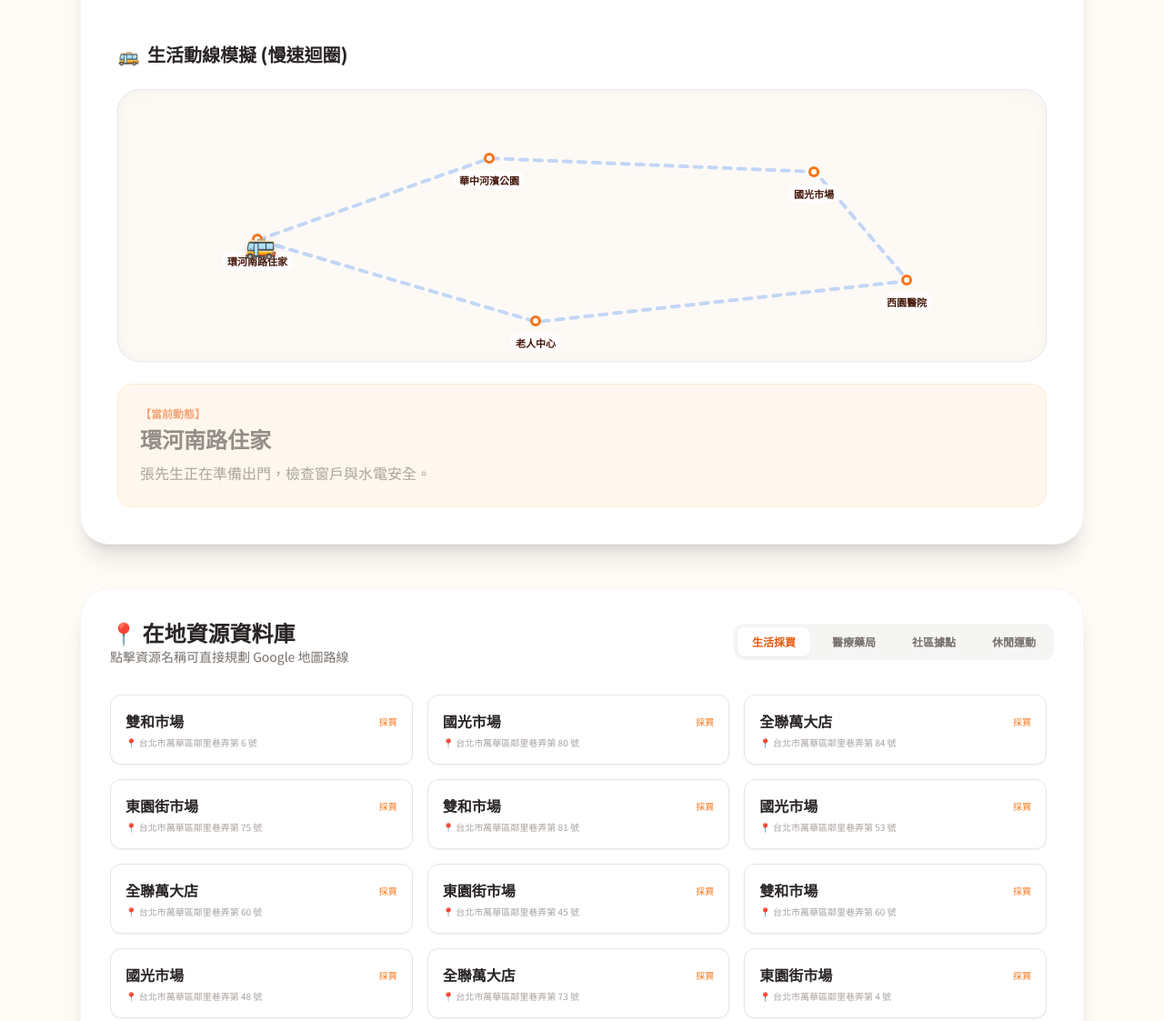
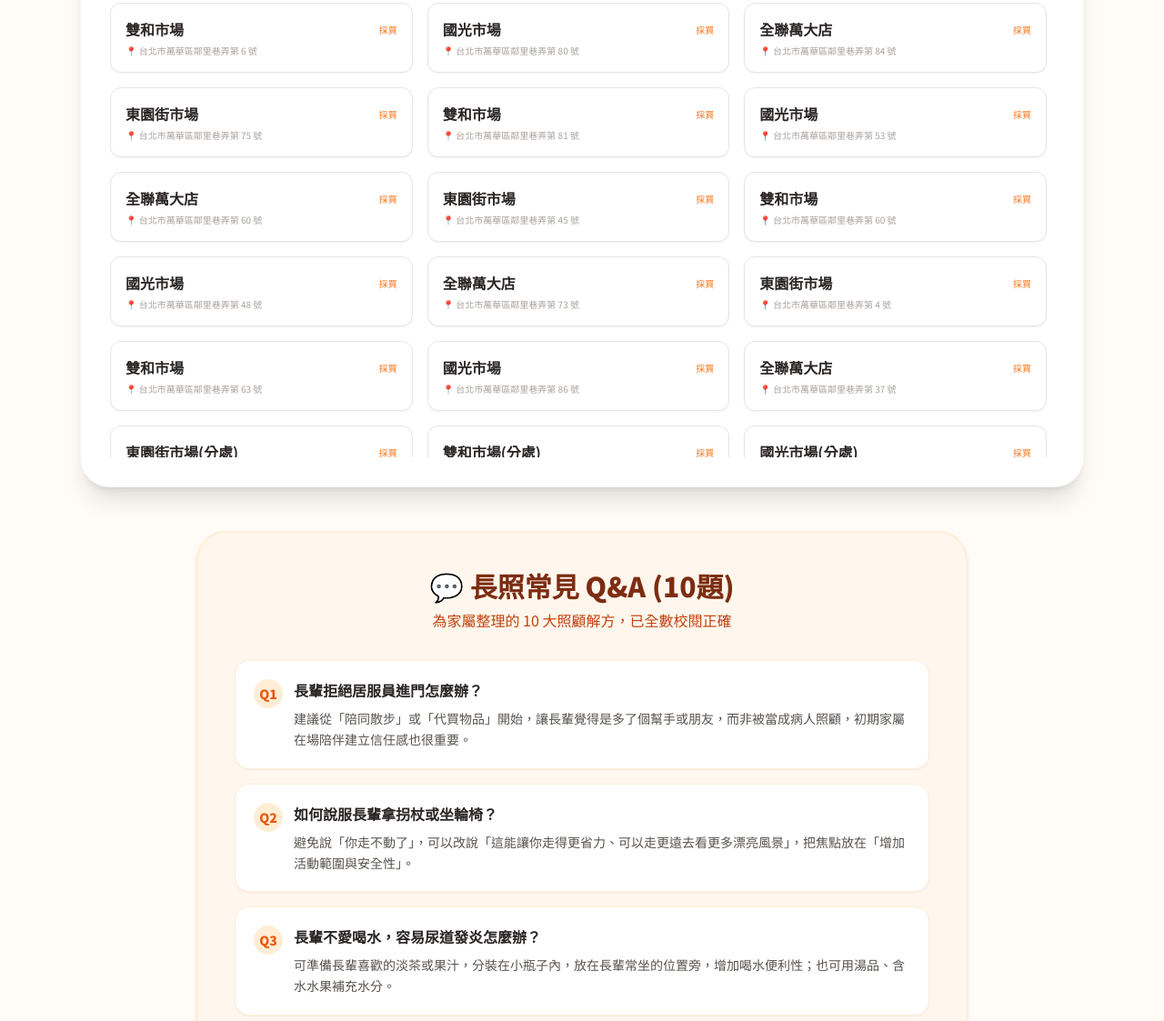
Before and after one commit to shenpaul1/Wanhua-Neighborhood, a plain HTML site: page index.html in a window 1280 px wide. Shown: the part 1437-2560 px from the top of the page at 91% size. Drawn offline with nearby package versions, Linux system fonts and the light colour scheme.

Commit message:
Update index.html

```diff
--- a/index.html
+++ b/index.html
@@ -16,56 +16,6 @@
         }
 
         .rounded-super { border-radius: 2rem; }
-
-        /* 地圖樣式 */
-        .map-container {
-            position: relative;
-            background: #fdfaf6;
-            height: 300px;
-            border-radius: 1.5rem;
-            overflow: hidden;
-            border: 1px solid #e5e7eb;
-            box-shadow: inset 0 2px 20px rgba(0,0,0,0.03);
-        }
-
-        .route-path {
-            fill: none;
-            stroke: #3b82f6;
-            stroke-width: 4;
-            stroke-dasharray: 8, 8;
-            stroke-linecap: round;
-            opacity: 0.3;
-        }
-
-        #bus-marker {
-            position: absolute;
-            transition: all 4s linear;
-            z-index: 100;
-            filter: drop-shadow(0 4px 6px rgba(0,0,0,0.1));
-        }
-
-        .station-node {
-            position: absolute;
-            width: 12px;
-            height: 12px;
-            background: white;
-            border: 3px solid #f97316;
-            border-radius: 50%;
-            transform: translate(-50%, -50%);
-            z-index: 20;
-        }
-
-        .station-label {
-            position: absolute;
-            font-size: 11px;
-            font-weight: bold;
-            color: #431407;
-            background: rgba(255,255,255,0.85);
-            padding: 2px 6px;
-            border-radius: 99px;
-            transform: translate(-50%, 14px);
-            white-space: nowrap;
-        }
 
         /* 照片顯示優化：拍立得風格 */
         .photo-frame {
@@ -108,7 +58,7 @@
     <div class="bg-orange-700 text-white py-2 overflow-hidden whitespace-nowrap sticky top-0 z-50 shadow-md">
         <div class="animate-marquee px-4 font-bold flex items-center gap-8">
             <span id="live-clock" class="bg-orange-900 px-3 py-1 rounded text-orange-200">正在獲取時間...</span>
-            <span>📢 長照 2.0 專線：1966 ｜ 🏥 萬華老人服務中心：(02)2361-0666 ｜ 📍 資源手冊 V2 專業版 ｜ 💖 守護張吉雄先生與每一位在地長輩的幸福晚年 ｜ 🚌 慢活公車動態持續監測中</span>
+            <span>📢 長照 2.0 專線：1966 ｜ 🏥 萬華老人服務中心：(02)2361-0666 ｜ 📍 資源手冊 V2 專業版 ｜ 💖 守護張吉雄先生與每一位在地長輩的幸福晚年 ｜ 🚌 了解長輩日常，提供適切陪伴</span>
         </div>
     </div>
 
@@ -149,17 +99,16 @@
             <div class="grid grid-cols-1 lg:grid-cols-12 gap-10">
 
                 <!-- 照片牆 (優化顯示) -->
-    <!-- Q&A 區 -->
-    <section class="max-w-4xl mx-auto px-6 mb-20">
-        <div class="bg-orange-50 rounded-super p-8 md:p-10 shadow-md border-2 border-orange-100">
-            <div class="text-center mb-8">
-                <h2 class="text-3xl font-black text-orange-900 mb-2">💬 長照常見 Q&A (10題)</h2>
-                <p class="text-orange-700">為家屬整理的 10 大照顧解方</p>
-            </div>
-
-            <div class="space-y-4" id="qa-container">
-                <!-- JS 填入 10 題 Q&A -->
-            </div>
+                <div class="lg:col-span-5">
+                    <h3 class="text-xl font-black text-stone-800 mb-6 flex items-center gap-2">
+                        <span>📸</span> 張吉雄伯伯家訪紀實
+                    </h3>
+                    <div class="relative grid grid-cols-1 gap-6">
+                        <!-- 第一張 (大) -->
+                        <div class="photo-frame -rotate-1">
+                            <img src="LINE_NOTE_260501_5.jpg" alt="家訪紀錄-主視角">
+                            <p class="text-center text-xs mt-2 text-stone-400 font-medium">家訪訪談紀錄</p>
+                        </div>
                         <div class="grid grid-cols-2 gap-4">
                             <!-- 第二張 -->
                             <div class="photo-frame rotate-2">
@@ -175,21 +124,13 @@
                     </div>
                 </div>
 
-                <!-- 迴圈動態地圖 -->
+                <!-- 靜態動線圖 (替換為 ChatGPT 圖片) -->
                 <div class="lg:col-span-7">
                     <h3 class="text-xl font-black text-stone-800 mb-6 flex items-center gap-2">
-                        <span>🚌</span> 生活動線模擬 (慢速迴圈)
+                        <span>🚌</span> 生活動線模擬圖
                     </h3>
-                    <div class="map-container" id="map-parent">
-                        <svg class="absolute inset-0 w-full h-full" id="svg-layer">
-                            <path id="bus-track" class="route-path" d="" />
-                        </svg>
-                        <div id="stations-layer"></div>
-                        <div id="bus-marker" class="text-3xl">🚌</div>
-                    </div>
-
-                    <!-- 實時狀態文字 -->
-                    <div class="mt-6 p-6 bg-orange-50 rounded-2xl border border-orange-100 min-h-[120px]" id="step-detail">
+                    <div class="bg-stone-50 p-2 rounded-2xl border border-stone-200 shadow-sm flex justify-center items-center h-full max-h-[600px]">
+                        <img src="ChatGPT.jpg" alt="萬華生活動線模擬" class="w-full h-full object-contain rounded-xl">
                     </div>
                 </div>
 
@@ -216,9 +157,22 @@
         </div>
     </section>
 
+    <!-- Q&A 區 -->
+    <section class="max-w-4xl mx-auto px-6 mb-20">
+        <div class="bg-orange-50 rounded-super p-8 md:p-10 shadow-md border-2 border-orange-100">
+            <div class="text-center mb-8">
+                <h2 class="text-3xl font-black text-orange-900 mb-2">💬 長照常見 Q&A (10題)</h2>
+                <p class="text-orange-700">為家屬整理的 10 大照顧解方，已全數校閱正確</p>
+            </div>
+
+            <div class="space-y-4" id="qa-container">
+                <!-- JS 填入 10 題 Q&A -->
+            </div>
+        </div>
+    </section>
+
     <footer class="bg-stone-800 text-stone-400 py-10 text-center text-sm">
         <p class="mb-2">© 2026 萬華在地安老數位誌 | 致力於提升銀髮族生活品質</p>
-        <p class="text-stone-600">系統狀態：正常運行中 (慢速模式)</p>
     </footer>
 
     <script>
@@ -237,58 +191,6 @@
         }
         setInterval(updateClock, 1000);
         updateClock();
-
-        // --- 資源與地圖邏輯 (延續前版) ---
-        const pathSteps = [
-            { name: "環河南路住家", x: 15, y: 55, status: "在家休息", desc: "張先生正在準備出門，檢查窗戶與水電安全。" },
-            { name: "華中河濱公園", x: 40, y: 25, status: "晨間運動", desc: "在河岸邊呼吸新鮮空氣，與老鄰居打招呼。" },
-            { name: "國光市場", x: 75, y: 30, status: "採買物資", desc: "挑選今日煮粥用的軟質蔬菜與新鮮肉品。" },
-            { name: "西園醫院", x: 85, y: 70, status: "復健門診", desc: "進行腳部肌力訓練，改善頭暈與無力狀況。" },
-            { name: "老人中心", x: 45, y: 85, status: "共餐時光", desc: "享受熱騰騰的午餐，是今天最開心的社交時刻。" }
-        ];
-
-        function initMap() {
-            const layer = document.getElementById('stations-layer');
-            const svgPath = document.getElementById('bus-track');
-            const mapW = document.getElementById('map-parent').offsetWidth;
-            const mapH = document.getElementById('map-parent').offsetHeight;
-
-            let pathData = "";
-            layer.innerHTML = "";
-
-            pathSteps.forEach((s, idx) => {
-                layer.innerHTML += `
-                    <div class="station-node" style="left: ${s.x}%; top: ${s.y}%;"></div>
-                    <div class="station-label" style="left: ${s.x}%; top: ${s.y}%;">${s.name}</div>
-                `;
-                const px = (s.x / 100) * mapW;
-                const py = (s.y / 100) * mapH;
-                if(idx === 0) pathData += `M ${px} ${py} `;
-                else pathData += `L ${px} ${py} `;
-            });
-            pathData += "Z";
-            svgPath.setAttribute('d', pathData);
-        }
-
-        let currentIdx = 0;
-        function animateBus() {
-            const bus = document.getElementById('bus-marker');
-            const step = pathSteps[currentIdx];
-            const detail = document.getElementById('step-detail');
-
-            bus.style.left = `calc(${step.x}% - 15px)`;
-            bus.style.top = `calc(${step.y}% - 15px)`;
-
-            detail.innerHTML = `
-                <div class="animate-pulse">
-                    <p class="text-orange-600 font-bold text-xs mb-1">【當前動態】</p>
-                    <h4 class="text-2xl font-black text-stone-800 mb-2">${step.name}</h4>
-                    <p class="text-stone-600 text-base leading-relaxed">${step.desc}</p>
-                </div>
-            `;
-            currentIdx = (currentIdx + 1) % pathSteps.length;
-            setTimeout(animateBus, 8000); // 慢速步調
-        }
 
         // 資源生成
         function generateResources(type, baseNames) {
@@ -324,14 +226,54 @@
                     </div>
                 `;
             });
+
+            // 更新按鈕樣式
+            const btns = document.querySelectorAll('#filter-btns button');
+            btns.forEach(btn => {
+                if (btn.innerText.includes(type)) {
+                    btn.className = "px-4 py-2 rounded-lg text-xs font-bold bg-white shadow-sm text-orange-600";
+                } else {
+                    btn.className = "px-4 py-2 rounded-lg text-xs font-bold text-stone-500 hover:bg-white/50";
+                }
+            });
+        }
+
+        // Q&A 內容 (10題 經過校對)
+        const qaData = [
+            { q: "長輩拒絕居服員進門怎麼辦？", a: "建議從「陪同散步」或「代買物品」開始，讓長輩覺得是多了個幫手或朋友，而非被當成病人照顧，初期家屬在場陪伴建立信任感也很重要。" },
+            { q: "如何說服長輩拿拐杖或坐輪椅？", a: "避免說「你走不動了」，可以改說「這能讓你走得更省力、可以走更遠去看更多漂亮風景」，把焦點放在「增加活動範圍與安全性」。" },
+            { q: "長輩不愛喝水，容易尿道發炎怎麼辦？", a: "可準備長輩喜歡的淡茶或果汁，分裝在小瓶子內，放在長輩常坐的位置旁，增加喝水便利性；也可用湯品、含水水果補充水分。" },
+            { q: "冰箱食物總是不減少，長輩是不是沒吃？", a: "建議家屬定期檢查冰箱。若長輩備餐有困難，可申請長照的「送餐服務」或「代購/備餐」，確保長輩每日營養攝取。" },
+            { q: "照顧者覺得壓力很大、快崩潰了怎麼辦？", a: "請立刻撥打 1966 申請「喘息服務」！可選擇居家喘息、機構喘息或巷弄長照站臨托，讓專業人員接手，給自己喘息的空間。" },
+            { q: "長輩總是不肯吃藥，偷偷吐掉怎麼辦？", a: "先確認是否藥丸太大顆難以吞嚥。可請醫師評估改開藥粉或水劑，並搭配長輩喜歡的一小口食物服用；也可諮詢社區藥局進行藥事照護。" },
+            { q: "萬華無電梯舊公寓，長輩爬樓梯很吃力怎麼辦？", a: "可向台北市輔具中心申請「爬梯機」上下樓服務。若符合資格，也可申請長照「居家無障礙環境改善補助」加裝樓梯或浴室扶手。" },
+            { q: "長輩晚上不睡覺，白天一直打瞌睡？", a: "這可能是日夜顛倒。白天應盡量安排長輩去老人服務中心或據點活動，增加日照與體力消耗；下午避免含咖啡因飲料，幫助夜間睡眠。" },
+            { q: "如何預防長輩走失？", a: "可向區公所或社會局申請「預防走失愛心手鍊」，或讓長輩配戴 GPS 定位裝置。平時多幫長輩拍照，並可帶長輩至警察局進行自願指紋建檔。" },
+            { q: "1966 長照服務申請流程會很久嗎？", a: "撥打 1966 後，照管中心通常會在一週內派照管專員到家中評估，核定結果最快約兩週內。建議有潛在需求就及早諮詢，不要等到病倒才求援。" }
+        ];
+
+        function renderQA() {
+            const container = document.getElementById('qa-container');
+            container.innerHTML = '';
+            qaData.forEach((item, index) => {
+                container.innerHTML += `
+                    <div class="bg-white p-5 rounded-2xl shadow-sm border border-orange-100">
+                        <div class="flex gap-3">
+                            <span class="flex-shrink-0 w-8 h-8 rounded-full bg-orange-100 text-orange-600 flex items-center justify-center font-black text-sm">Q${index+1}</span>
+                            <div>
+                                <h4 class="font-bold text-stone-800 mb-2">${item.q}</h4>
+                                <p class="text-sm text-stone-600 leading-relaxed">${item.a}</p>
+                            </div>
+                        </div>
+                    </div>
+                `;
+            });
         }
 
         window.onload = () => {
-            initMap();
-            animateBus();
             filterRes('採買');
+            renderQA();
         };
-        window.onresize = initMap;
 
     </script>
 </body>
```
